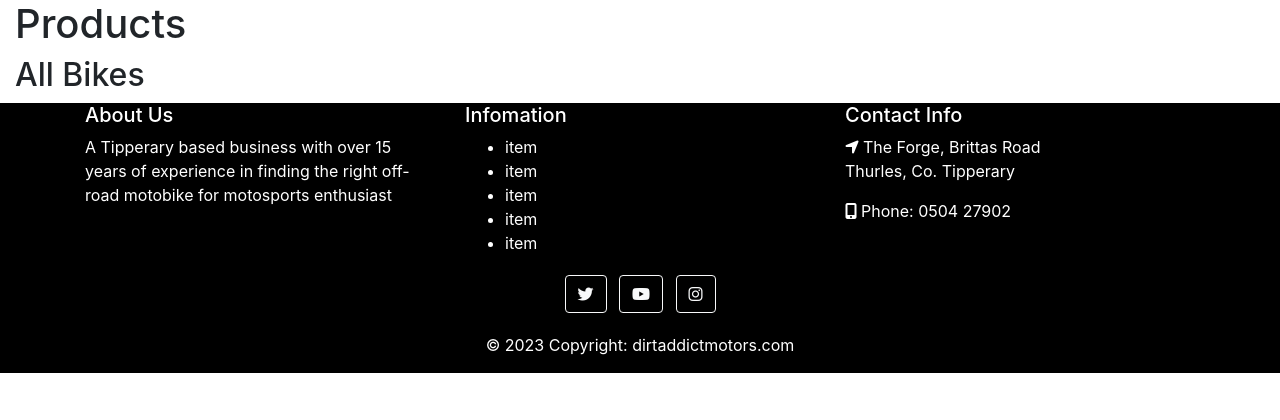
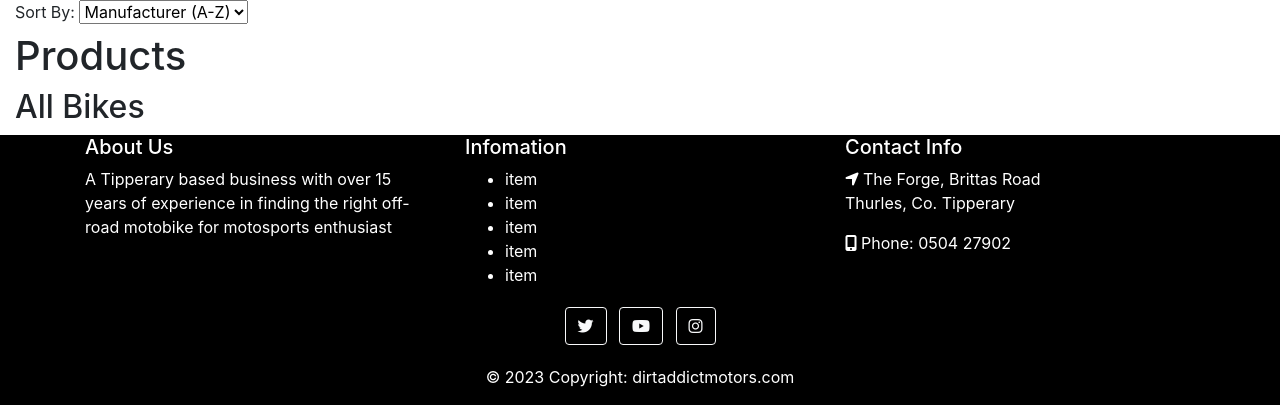
Before and after one commit to IzzyLeech/dirtaddictmotors, a Django app: page /products/ in a window 1280 px wide. Shown: the part 86-506 px from the top of the page. Run offline with Django 3.2, Linux system fonts and the light colour scheme; data that the repository does not hold is empty; some libraries are stand-ins or nearby versions.

Commit message:
revert to b8f7648

```diff
--- a/products/contexts.py
+++ b/products/contexts.py
@@ -16,5 +16,6 @@ def nav_category_engine_capacity(request):
 
 def nav_category_stroke(request):
     strokes = Bikes.objects.values('stroke').distinct()
+    print(strokes)
     context = {'strokes': strokes}
     return context
--- a/products/models.py
+++ b/products/models.py
@@ -29,5 +29,8 @@ class Bikes(models.Model):
     created_at = models.DateTimeField(auto_now_add=True)
     modified_at = models.DateTimeField(auto_now=True)
 
+    class Meta:
+        ordering = ['manufacturer']
+
     def __str__(self):
         return f"{self.manufacturer} {self.model} {self.engine_capacity}"
--- a/products/templates/products/products.html
+++ b/products/templates/products/products.html
@@ -3,6 +3,16 @@
 
 {%  block content %}
 <div class="container-fluid">
+
+<div>
+  <label for="sortSelect">Sort By:</label>
+  <select id="sortSelect">
+    <option value="manufacturer_asc">Manufacturer (A-Z)</option>
+    <option value="manufacturer_desc">Manufacturer (Z-A)</option>
+    <option value="price_asc">Price (Low to High)</option>
+      <option value="price_desc">Price (High to Low)</option>
+  </select>
+</div>
 
 <h1>Products</h1>
 <h2>
@@ -41,6 +51,7 @@
             {{ bike.year }}
             {{ bike.engine_capacity|floatformat:0 }}
             {{ bike.price }}
+            {{ bike.stroke }}
             </div>
             <form action="{% url 'add_to_bag' bike.id %}" method="POST">
               {% csrf_token %}
@@ -54,4 +65,5 @@
         {% endfor %}
     </div>
 </div>
+
 {% endblock %}
--- /dev/null
+++ b/static/js/main.js
@@ -0,0 +1,12 @@
+document.addEventListener('DOMContentLoaded', function() {
+    const sortSelectDropdown = document.getElementById('sortSelect');
+    sortSelectDropdown.addEventListener('change', function(event) {
+      event.preventDefault(); // Prevent default form submission
+      const selectedIndex = this.selectedIndex;
+      const selectedOption = this.options[selectedIndex].value;
+      console.log(selectedOption); // Debugging: Output the selected option value
+      const currentUrl = new URL(window.location.href);
+      currentUrl.searchParams.set('sort', selectedOption);
+      window.location.href = currentUrl.toString();
+    });
+  });
--- a/templates/base.html
+++ b/templates/base.html
@@ -165,6 +165,8 @@
     </div>
     </footer>
 
+    <script src="{% static 'js/main.js' %}"></script>
+
     {% block postloadjs %}
     <script type="text/javascript">
         $('.toast').toast('show');
```
Also changed, not shown: templates/includes/category-nav.html (line endings or trailing spaces).
